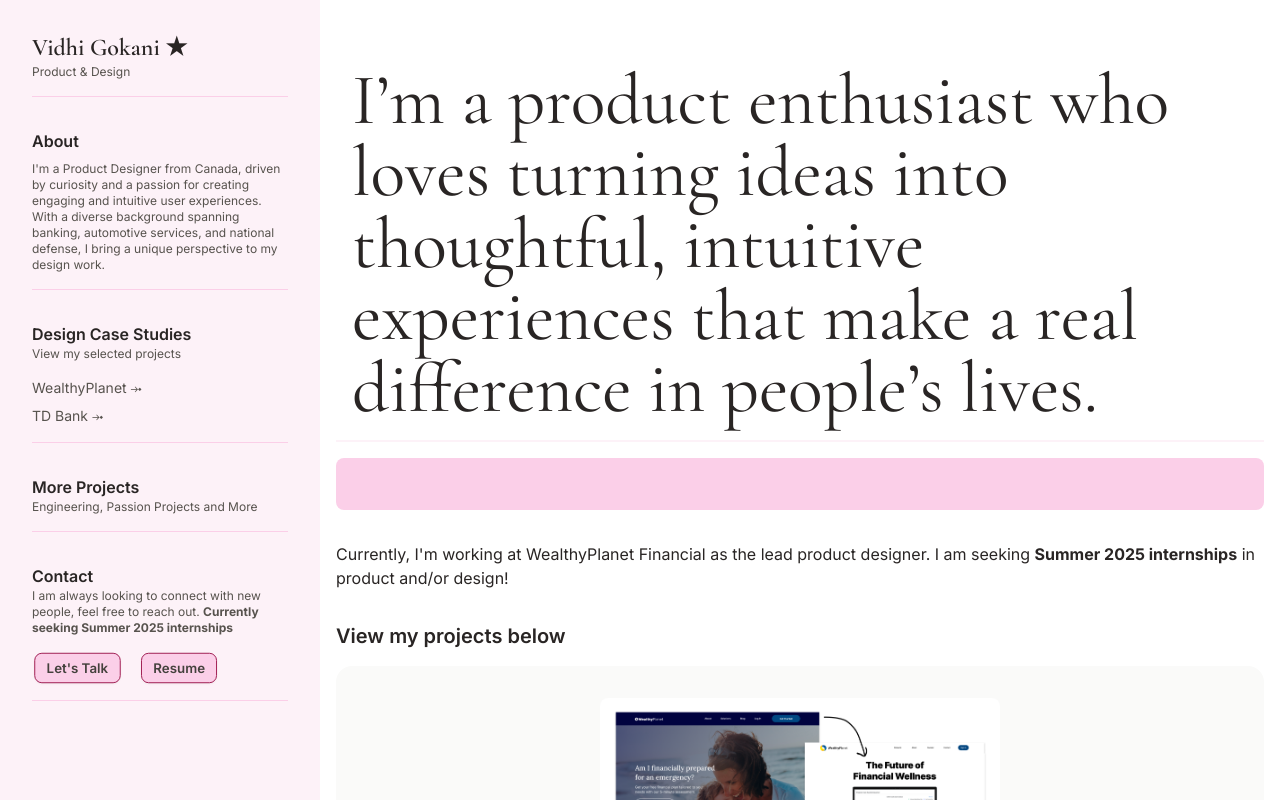
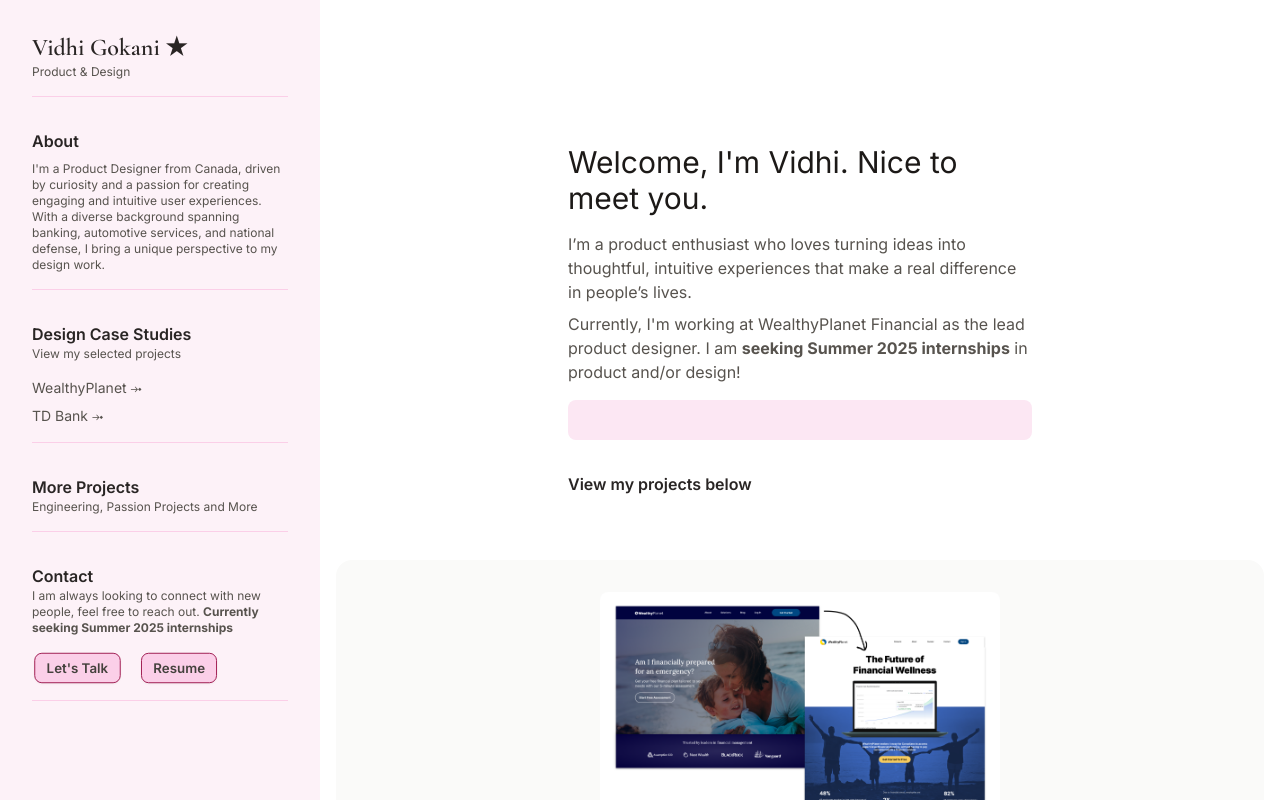
Before and after one commit to v1dh1/vidhi, a Next.js app: page / in a window 1280 px wide. Shown: the top 800 px of the page. Built offline with nearby package versions, Linux system fonts and the light colour scheme; a web font is replaced by a local one.

Commit message:
new landing

```diff
--- a/app/components/scrolls/Headingscroll.js
+++ b/app/components/scrolls/Headingscroll.js
@@ -16,7 +16,7 @@ export default function ScrollingBanner() {
             }
           `}
         </style>
-        <div className="text-xl">
+        <div className="text-md">
           <span className=" mx-4">
             {".-‘🚂-‘.ᯓᡣ𐭩 ‧₊˚ ⋅ product design ‧₊˚ "}
           </span>
--- a/app/home/Homecontent.jsx
+++ b/app/home/Homecontent.jsx
@@ -11,21 +11,23 @@ const Homecontent = () => {
     <div className='relative'>
       {/* Background text */}
 
-      <div className='text-4xl md:text-7xl text-stone-800 font-serif pl-4 pr-4 pt-24 md:pt-12 relative z-10 pb-4 border-b-2 border-pink-50'>
-        <h2 className='font-garamond'>
-          {"I’m a product enthusiast who loves turning ideas into thoughtful, intuitive experiences that make a real difference in people’s lives."}        </h2>
-      </div>
 
 
 
-    <div className='pt-4'></div>
-      <div className='bg-pink-200 pt-3 pb-3 rounded-lg'><Headingscroll/></div>
+      <div className='grid grid-cols-1 md:grid-cols-12 pt-20'>
+          <div className='col-span-1 md:col-span-3'></div>
 
-    <div className='pt-8 text-stone-800'>
-      {"Currently, I'm working at WealthyPlanet Financial as the lead product designer. I am seeking"} <strong>Summer 2025 internships</strong> {"in product and/or design!"}
-    </div>
+          <div className='col-span-1 md:col-span-6'>
+              <div className='text-3xl font-inter pt-12 text-stone-900'>{"Welcome, I'm Vidhi. Nice to meet you."}</div>
+              <div className='text-l pt-4 text-stone-600'>{"I’m a product enthusiast who loves turning ideas into thoughtful, intuitive experiences that make a real difference in people’s lives."}</div>
+              <div className='text-l pt-2 text-stone-600'>{"Currently, I'm working at WealthyPlanet Financial as the lead product designer. I am "}<strong>seeking Summer 2025 internships</strong> {"in product and/or design!"}</div>
+              <div className='pt-4'><div className='bg-pink-100 pt-2 pb-2 rounded-lg'><Headingscroll/></div></div>
+              <div className='text-l pt-8 pb-12 text-stone-800 font-semibold'>{"View my projects below"}</div>
+          </div>
 
-    <div className='pt-8 text-stone-800 text-xl font-semibold'>{"View my projects below"}</div>
+          <div className='col-span-1 md:col-span-3'></div>
+      </div>
+
 
     <WealthyPlanet/>
     <Trace/>
@@ -33,13 +35,13 @@ const Homecontent = () => {
     <div className="flex justify-center items-center gap-4 pt-8 pb-4">
 
     <Link href="/design">
-      <button className="btn bg-pink-100 hover:bg-pink-500 text-stone-800 text-xs border-none">
+      <button className="btn bg-pink-100 hover:bg-pink-500 text-stone-800 text-xs border-none shadow-none">
         View more design projects
       </button>
     </Link>
 
     <Link href="/moreprojects">
-      <button className="btn bg-pink-100 hover:bg-pink-500 text-stone-800 text-xs border-none">
+      <button className="btn bg-pink-100 hover:bg-pink-500 text-stone-800 text-xs border-none shadow-none">
         View engineering projects
       </button>
       </Link>
```
